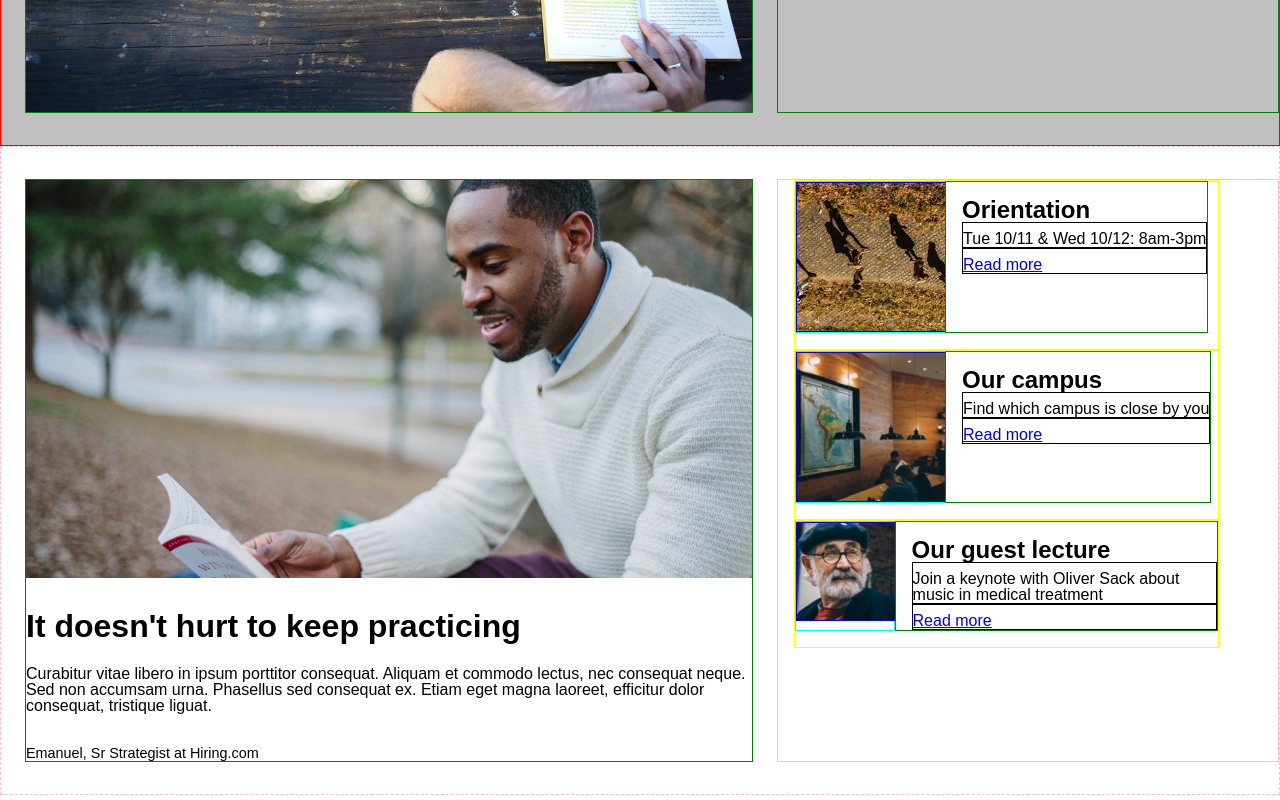
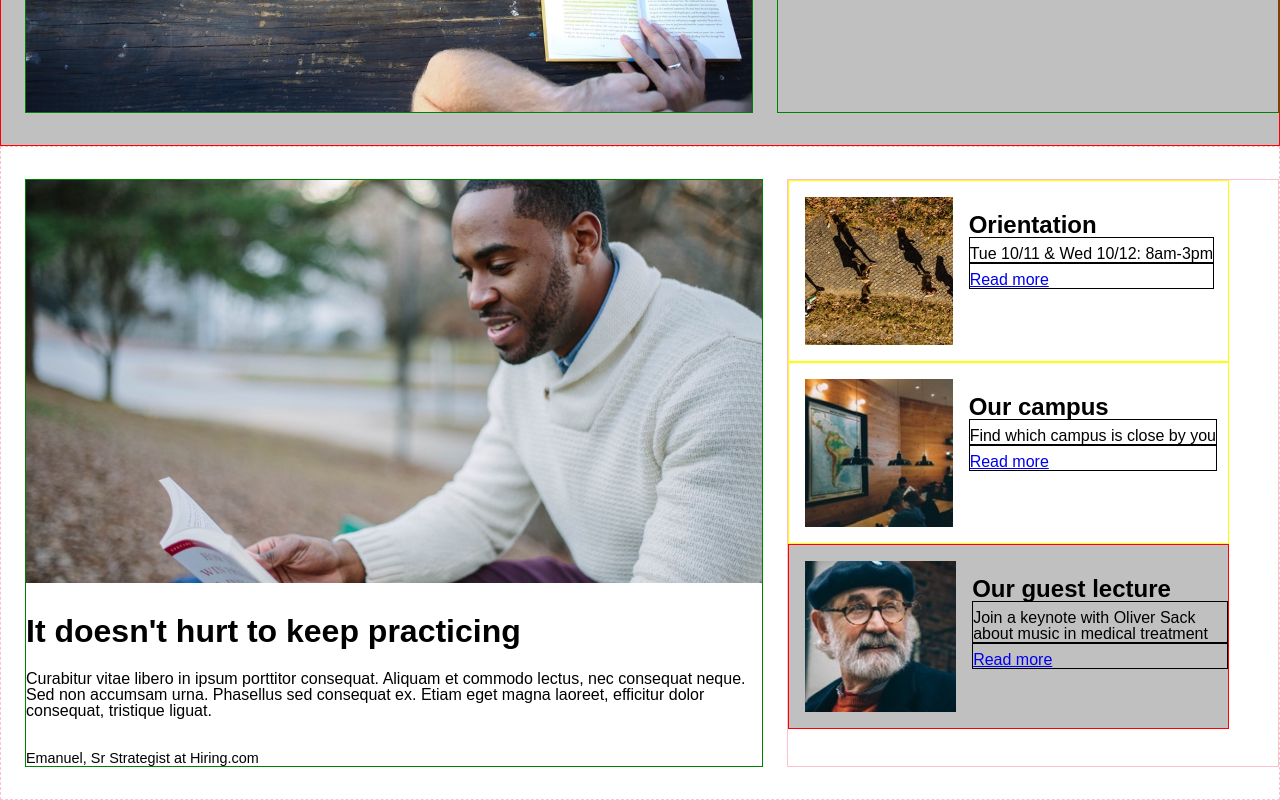
Before and after one commit to gopilla/Colmar, a plain HTML site: page index.html in a window 1280 px wide. Shown: the part 523-1323 px from the top of the page. Drawn offline with Linux system fonts and the light colour scheme.

Commit message:
third info section bug fixed but banner and other big photo still misaligned

```diff
--- a/index.html
+++ b/index.html
@@ -82,8 +82,8 @@
         </div>
         <!--third info section - Guest Lecture-->
 
-        <div class="info-section">
-          <div class="smallimage">
+        <div id="three">
+          <div class="guestphoto">
             <img src="./resources/images/information-guest-lecture.jpg" alt="">
           </div>
           <div class="info">
--- a/resources/css/style.css
+++ b/resources/css/style.css
@@ -90,7 +90,6 @@ body{
 .practical{
   display: inline-block;
   width: 40%;
-  padding-left: 1rem;
   border: 1px solid pink;
 }
 .information{
@@ -101,29 +100,33 @@ body{
 .info-section{
   display: flex;
   width: 423px;
-  padding: 0 0 1rem 0;
+  padding: 0 0 1rem 1rem;
   border: 1px solid yellow;
-
-
+}
+.info-section, .two{
+  padding-top: 1rem;
 }
 .smallimage{
   width: 35%;
-  border: 1px solid aqua;
-
-
+}
+.guestphoto{
+  width: 65%;
+  height: auto;
+}
+.guestphoto img{
+  width: 100%;
+  height: auto;
+  display: block;
 
 }
 .smallimage img{
   width: 100%;
   height: auto;
   display: block;
-  border: 1px solid blue;
 }
 .info{
   display: inline-block;
-
   padding: 1rem 0 0 1rem;
-  border: 1px solid green;
 }
 .info span{
   font-weight: bold;
@@ -144,3 +147,13 @@ body{
   padding-top: 2rem;
   font-size: 0.9rem;
 }
+#three{
+  display: flex;
+  background-color: white;
+  padding-left: 1rem;
+  padding-top: 1rem;
+  padding-bottom: 1rem;
+  border: 1px solid red;
+  width: 423px;
+  background-color: silver;
+}
```
